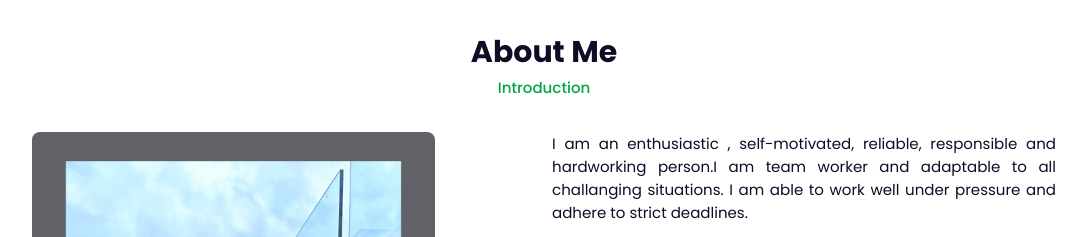
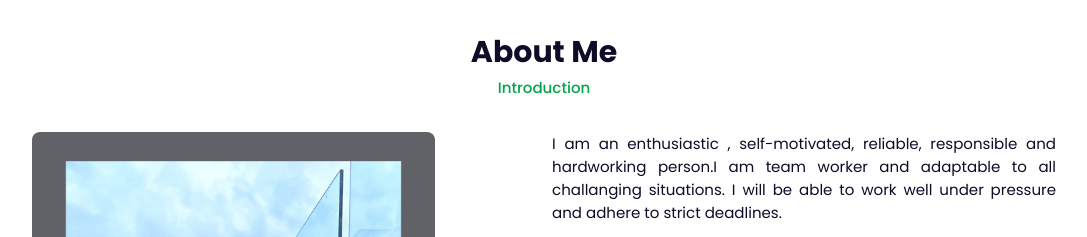
Before and after one commit to Nilkant45/nilkant, a plain HTML site: page index.html in a window 1280 px wide. Shown: the part 820-1057 px from the top of the page, without its empty margins (96-1183 px from the left). Drawn offline with nearby package versions, Linux system fonts and the light colour scheme.

Commit message:
Update index.html

```diff
--- a/index.html
+++ b/index.html
@@ -64,7 +64,7 @@
         <div class="about-text">
             <p>I am an enthusiastic , self-motivated, reliable,
                 responsible and hardworking person.I am team worker and adaptable to all
-            challanging situations. I am able to work well under pressure and
+            challanging situations. I will be able to work well under pressure and
             adhere to strict deadlines.</p>
             <div class="information">
                 <div class="info-box">
```
